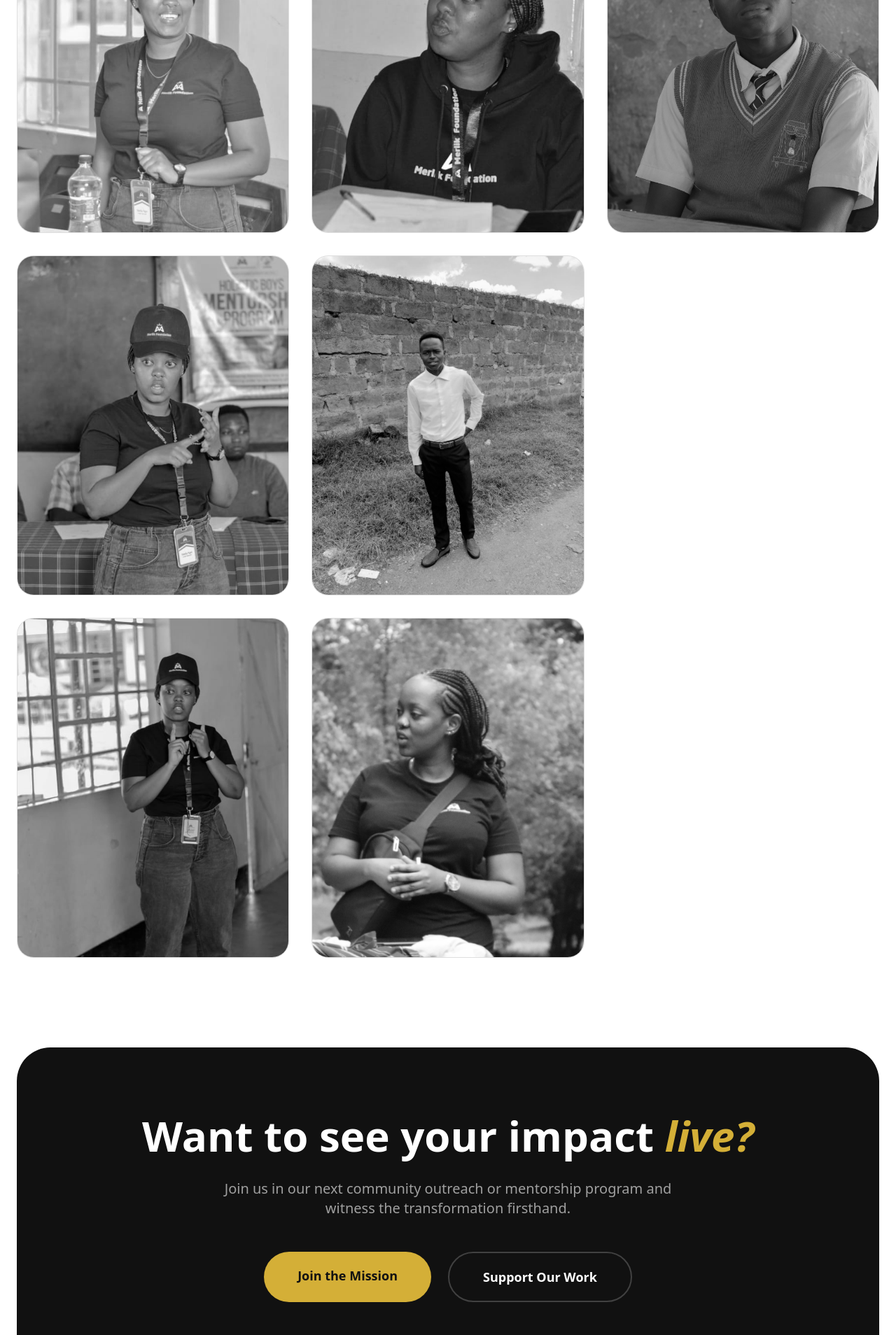
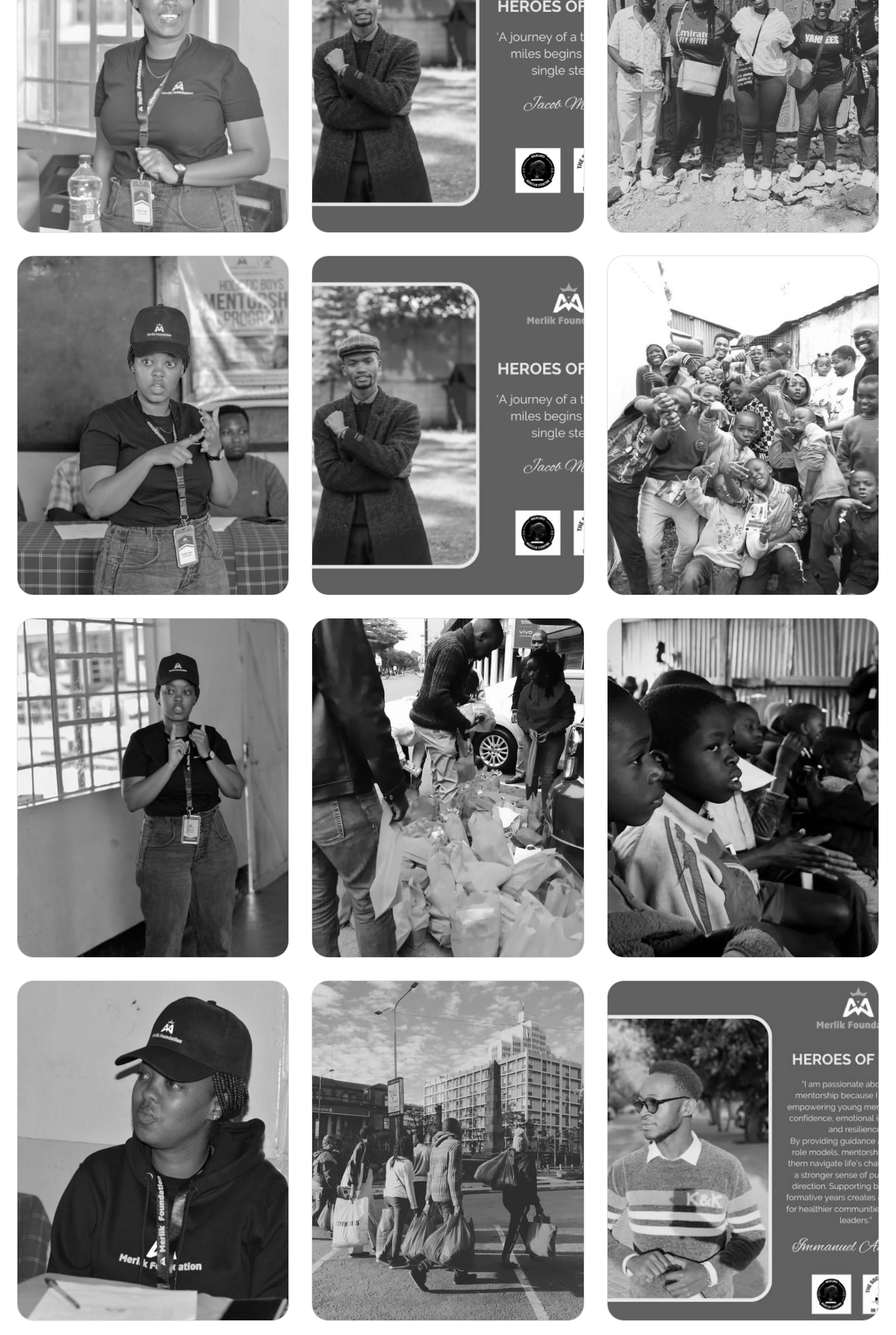
Before and after one commit to foundationmerlik/webapp, a Next.js app: page /gallery in a window 1280 px wide. Shown: the part 880-2788 px from the top of the page at 70% size. Built offline with nearby package versions, Linux system fonts and the light colour scheme; a web font is replaced by a local one.

Commit message:
Update gallery to include newly added images

```diff
--- a/src/app/gallery/page.tsx
+++ b/src/app/gallery/page.tsx
@@ -15,6 +15,28 @@ export default function Gallery() {
         { src: "/images/gallery/IMG-20260310-WA0011.jpg", title: "Strategic Planning", category: "Leadership" },
         { src: "/images/gallery/IMG-20260310-WA0015.jpg", title: "Global Partnerships", category: "Impact" },
         { src: "/images/gallery/IMG-20260310-WA0016.jpg", title: "Local Impact Session", category: "Service" },
+        { src: "/images/gallery/462691246_18037994462328565_4187030217141268497_n.jfif", title: "Field Action", category: "Service" },
+        { src: "/images/gallery/464893699_18039906197328565_4080320743001001697_n.jfif", title: "Community Building", category: "Impact" },
+        { src: "/images/gallery/472936607_616035334266416_5750791626185907384_n.jpg", title: "Team Collaboration", category: "Leadership" },
+        { src: "/images/gallery/472952725_18048607562328565_4565614255561986593_n (1).jfif", title: "Mentorship Group", category: "Mentorship" },
+        { src: "/images/gallery/472952725_18048607562328565_4565614255561986593_n.jfif", title: "Student Support", category: "Education" },
+        { src: "/images/gallery/473337884_1122555146170625_350353846994794811_n.jpg", title: "Youth Engagement", category: "Service" },
+        { src: "/images/gallery/473535305_618593047343978_8277381454969131977_n.jpg", title: "Community Work", category: "Impact" },
+        { src: "/images/gallery/473568217_1122559119503561_3591824270032936601_n.jpg", title: "Leadership Seminar", category: "Leadership" },
+        { src: "/images/gallery/474271701_626233719913244_487750033405265174_n.jpg", title: "Skills Training", category: "Education" },
+        { src: "/images/gallery/474767579_1128816535544486_3846929425689138926_n.jpg", title: "Volunteer Drive", category: "Service" },
+        { src: "/images/gallery/474976897_463454780176419_5602066565479749917_n.jpg", title: "Community Outreach", category: "Service" },
+        { src: "/images/gallery/479824910_642692764934006_5709492703225631219_n.jpg", title: "Impact Action", category: "Impact" },
+        { src: "/images/gallery/481085452_650294437507172_9202501778532992740_n.jpg", title: "Youth Summit", category: "Leadership" },
+        { src: "/images/gallery/481272304_654830170386932_3708236616754970607_n.jpg", title: "Program Activity", category: "Service" },
+        { src: "/images/gallery/481915350_656830330186916_4879338430681625034_n.jpg", title: "Local Impact", category: "Impact" },
+        { src: "/images/gallery/482128790_658393970030552_5148946339851402032_n.jpg", title: "Field Mentorship", category: "Mentorship" },
+        { src: "/images/gallery/482211795_658585970011352_4641941607428542748_n.jpg", title: "Workshop Focus", category: "Education" },
+        { src: "/images/gallery/482212048_657544953448787_9101391952024787279_n.jpg", title: "Project Milestone", category: "Impact" },
+        { src: "/images/gallery/485749755_1887166662021099_6450029913653660307_n.jpg", title: "Community Success", category: "Service" },
+        { src: "/images/gallery/486056941_1887166665354432_7406888741597857789_n.jpg", title: "Group Session", category: "Leadership" },
+        { src: "/images/gallery/487982466_675033181699964_29159658548175993_n.jpg", title: "Team Building", category: "Mentorship" },
+        { src: "/images/gallery/488654850_2787690034753457_4611330111416720041_n.jpg", title: "On-Ground Action", category: "Service" }
     ];
 
     useEffect(() => {
```
